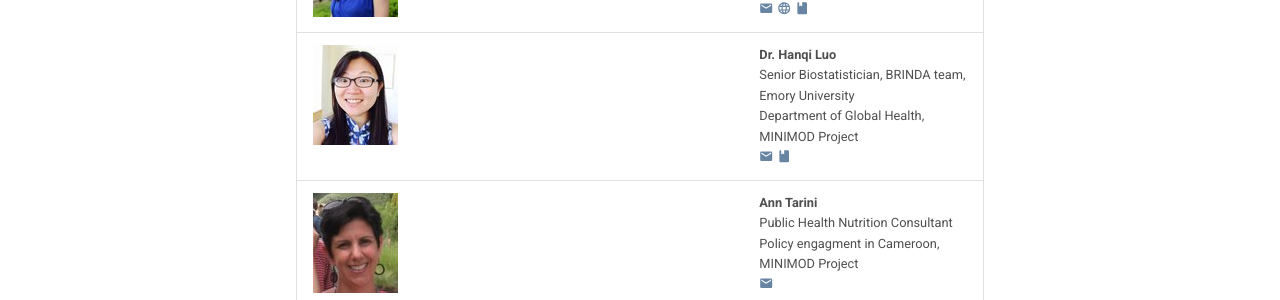
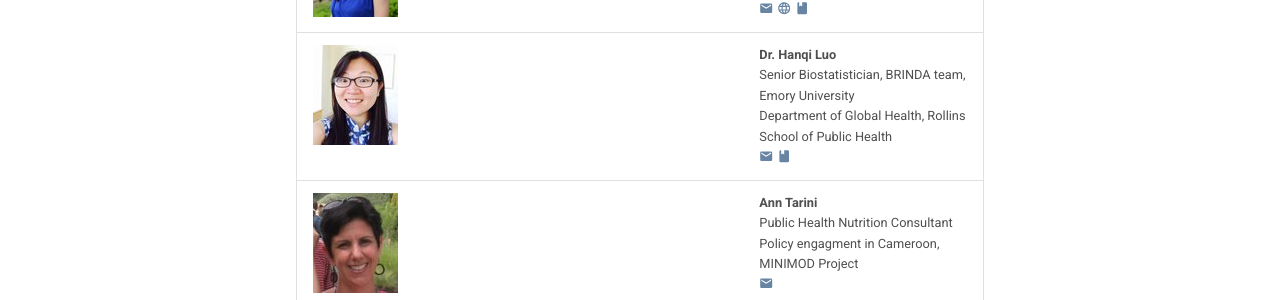
Before and after one commit to minimod-nutrition/minimod-website, an MkDocs documentation site: the page built from docs/about/directory.md, in a window 1280 px wide and 900 px high. Shown: the part 448-748 px from the top of the window. Built offline with MkDocs 1.6.1 and Material for MkDocs 9.7.7, drawn with Linux system fonts in a browser that asks for light colours; nearby versions of some CDN libraries.

Commit message:
fixed Dr. Luo's new title

```diff
--- a/docs/about/directory.md
+++ b/docs/about/directory.md
@@ -3,7 +3,7 @@
 |---------------------------------------------|-----------------------|
 |![](../pictures/vosti_steve.jpg){align=left} | **Dr. Stephen Vosti** <br> Adjunct Professor, Department of Agricultural and Resource Economics, UC Davis <br>   Co-PI, Economics, MINIMOD Project <br> [:material-email:](mailto:vosti@primal.ucdavis.edu) [:material-web:](http://are.ucdavis.edu/people/faculty/stephen-vosti/) [:material-book:](https://scholar.google.com/citations?user=5tviTWQAAAAJ&hl=en)|
 | ![](../pictures/engle-stone_reina.jpg){align=left} | **Dr. Reina Engle-Stone** <br> Assistant Professor, Department of Nutrition, UC Davis <br> Co-PI, Nutrition, MINIMOD Project <br> [:material-email:](mailto:renglestone@ucdavis.edu) [:material-web:](http://nutrition.ucdavis.edu/people/faculty/englestone_reina.html) [:material-book:](https://scholar.google.com/citations?user=3IdJLu8AAAAJ&amp;hl=en) |
-|![](../pictures/luo_haqui.jpg) | **Dr. Hanqi Luo** <br> Senior Biostatistician, BRINDA team, Emory University <br>  Department of Global Health, MINIMOD Project <br> [:material-email:](mailto:luohanqi@gmail.com) [:material-book:](https://scholar.google.com/citations?user=cVBKMiwAAAAJ&amp;hl=en) |
+|![](../pictures/luo_haqui.jpg) | **Dr. Hanqi Luo** <br> Senior Biostatistician, BRINDA team, Emory University <br> Department of Global Health, Rollins School of Public Health <br> [:material-email:](mailto:luohanqi@gmail.com) [:material-book:](https://scholar.google.com/citations?user=cVBKMiwAAAAJ&amp;hl=en) |
 | ![](../pictures/tarini_ann.jpg) | **Ann Tarini** <br> Public Health Nutrition Consultant <br>  Policy engagment in Cameroon, MINIMOD Project <br> [:material-email:](mailto:tariniann@gmail.com) |
 | ![](../pictures/adams_katie.jpg) | **Dr. Katherine Adams** <br> Assistant Project Scientist, Department of Nutrition, UC Davis <br> Cost analysis and simplified tool development, MINIMOD Project <br> [:material-email:](mailto:kpittenger@ucdavis.edu) [:material-book:](https://scholar.google.com/citations?user=_j3Yh-YAAAAJ&hl=en) |
 ![](../pictures/french_caitlin.jpg) | **Caitlin French** <br> Graduate Student Researcher, Department of Nutrition, UC Davis <br> Nutrition benefits estimation, MINIMOD Project <br> [:material-email:](mailto:cdfrench@ucdavis.edu) |
```
